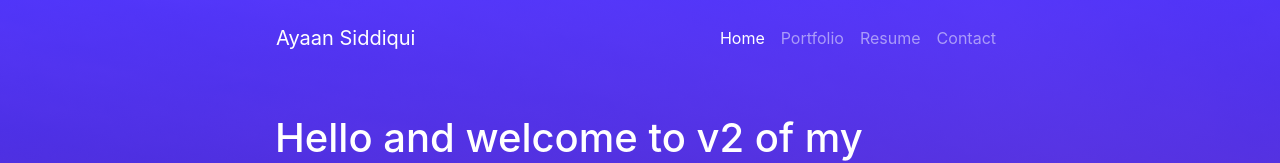
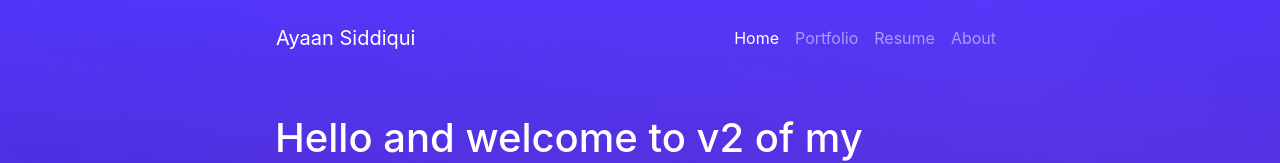
Before and after one commit to ayaanqui/ayaanqui.com, a Next.js app: page / in a window 1280 px wide. Shown: the top 163 px of the page. Built offline with nearby package versions, Linux system fonts and the light colour scheme.

Commit message:
Added links to pages

```diff
--- a/components/Layout/navbar.js
+++ b/components/Layout/navbar.js
@@ -1,3 +1,5 @@
+import Link from "next/link";
+
 const Navbar = props => {
   return (
     <nav className="navbar navbar-expand-lg navbar-dark bg-transparent">
@@ -9,16 +11,24 @@ const Navbar = props => {
       <div className="collapse navbar-collapse" id="navbarSupportedContent">
         <ul className="navbar-nav ml-auto">
           <li className="nav-item active">
-            <a className="nav-link" href="/">Home <span className="sr-only">(current)</span></a>
+            <Link href='/'>
+              <a className="nav-link">Home <span className="sr-only">(current)</span></a>
+            </Link>
           </li>
           <li className="nav-item">
-            <a className="nav-link" href="#">Portfolio</a>
+            <Link className="nav-link" href="portfolio">
+              <a className="nav-link">Portfolio</a>
+            </Link>
           </li>
           <li className="nav-item">
-            <a className="nav-link" href="#">Resume</a>
+            <Link className="nav-link" href="resume">
+              <a className="nav-link">Resume</a>
+            </Link>
           </li>
           <li className="nav-item">
-            <a className="nav-link" href="#">Contact</a>
+            <Link className="nav-link" href="about">
+              <a className="nav-link">About</a>
+            </Link>
           </li>
         </ul>
       </div>
```
